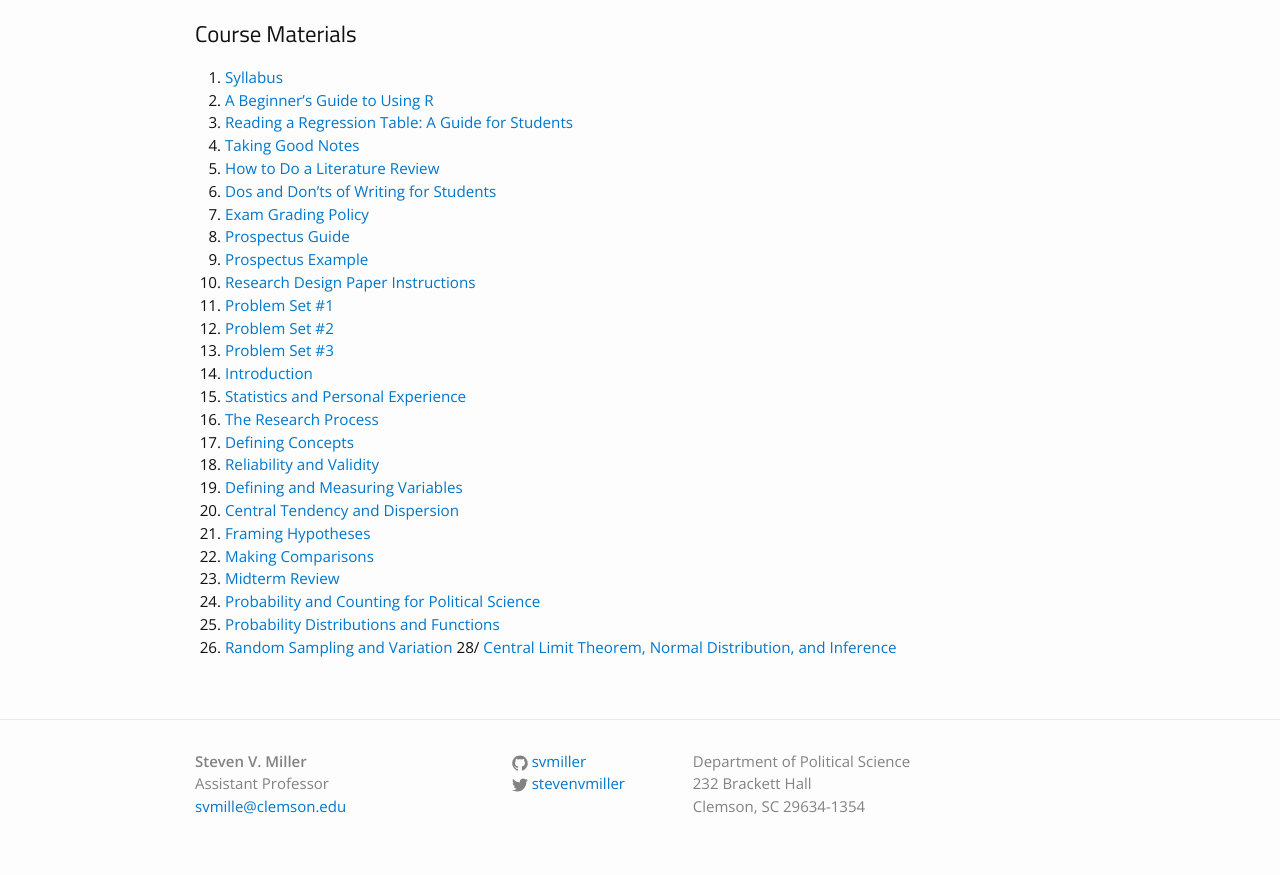
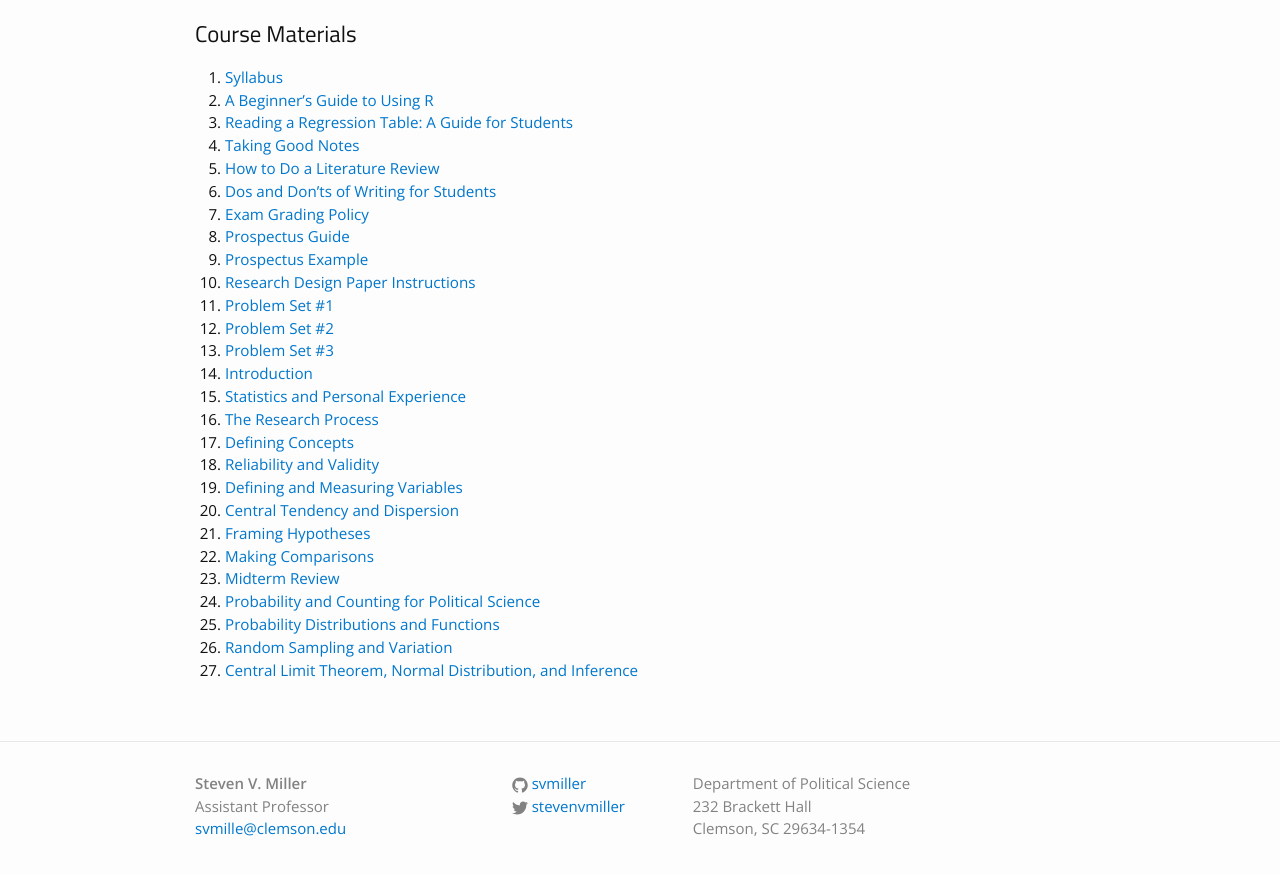
Before and after one commit to svmiller/svmiller.github.io, a Jekyll site: the page built from teaching/posc-3410.md, in a window 1280 px wide and 900 px high, scrolled down 631 px. Shown: the top 875 px of the window. Built offline with Jekyll 4.4.1, drawn with Linux system fonts in a browser that asks for light colours; some web fonts are replaced.

Commit message:
fix error

```diff
--- a/teaching/posc-3410.md
+++ b/teaching/posc-3410.md
@@ -36,4 +36,4 @@
 24. [Probability and Counting for Political Science](https://www.dropbox.com/s/7ndq1w8nijfth3b/posc3410-lecture-probability-1.pdf?dl=0)
 25. [Probability Distributions and Functions](https://www.dropbox.com/s/ptkvzuutb7qu73z/posc3410-lecture-probability-2.pdf?dl=0)
 26. [Random Sampling and Variation](https://www.dropbox.com/s/w4r7j3tpgkm440h/posc3410-lecture-random-sampling-variation.pdf?dl=0)
-28/ [Central Limit Theorem, Normal Distribution, and Inference](https://www.dropbox.com/s/xik3n8cs9xe9i5q/posc3410-lecture-clt-nd-inference.pdf?dl=0)
+27. [Central Limit Theorem, Normal Distribution, and Inference](https://www.dropbox.com/s/xik3n8cs9xe9i5q/posc3410-lecture-clt-nd-inference.pdf?dl=0)
```
